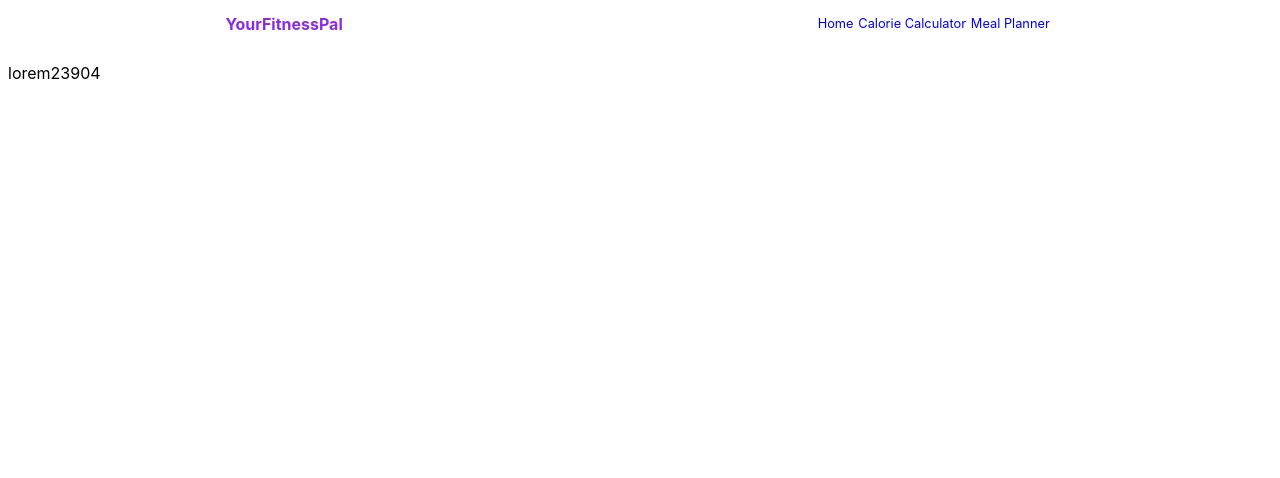
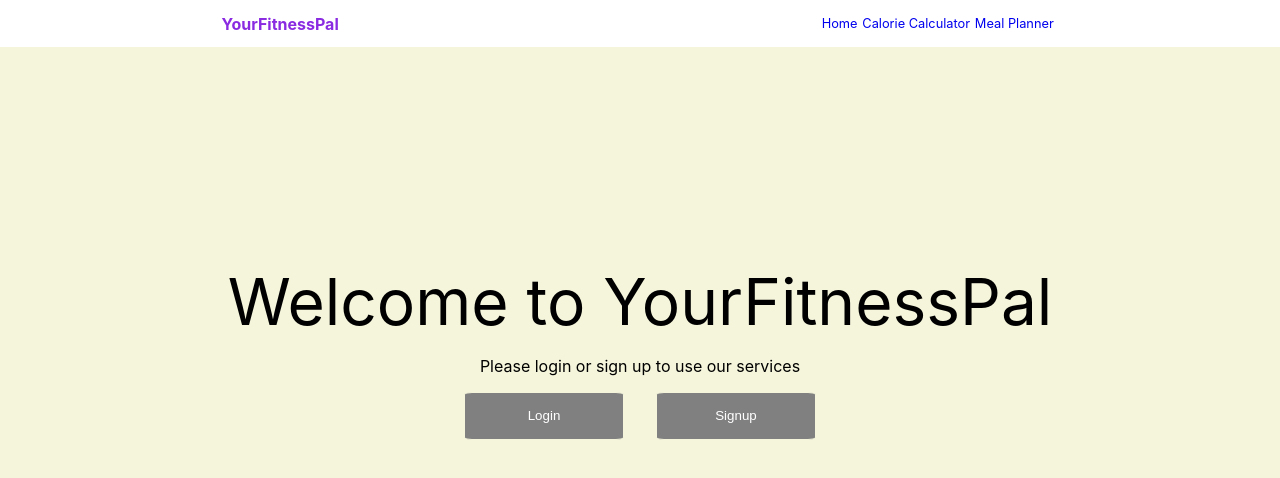
Before and after one commit to Ibrahimabudalah/capstone-client, a React (Create React App) app: page / in a window 1280 px wide. Shown: the top 478 px of the page. Built offline with nearby package versions, Linux system fonts and the light colour scheme.

Commit message:
updated and styled the Home page (still need to add button links)

```diff
--- a/src/Components/Nav/Nav.jsx
+++ b/src/Components/Nav/Nav.jsx
@@ -6,7 +6,9 @@ function Nav() {
   return (
     <div className="nav">
       <div className="nav__left">
-        <h1 className="nav__title">YourFitnessPal</h1>
+        <Link to="/">
+          <h1 className="nav__title">YourFitnessPal</h1>
+        </Link>
       </div>
       <div className="nav__right">
         <ul className="nav__list">
--- a/src/Pages/Home/Home.jsx
+++ b/src/Pages/Home/Home.jsx
@@ -1,9 +1,17 @@
 import React from "react";
+import "./Home.scss";
 
 function Home() {
   return (
-    <div>
-      <p>lorem23904</p>
+    <div className="home">
+      <div  className="home__container">
+        <p className="home__header">Welcome to YourFitnessPal</p>
+        <p className="home__text">Please login or sign up to use our services</p>
+        <div className="home__container-two">
+          <button className="home__button">Login</button>
+          <button className="home__button">Signup</button>
+        </div>
+      </div>
     </div>
   );
 }
--- a/src/Pages/Home/Home.scss
+++ b/src/Pages/Home/Home.scss
@@ -0,0 +1,36 @@
+
+
+.home{
+    // background-image: url(../../Assets/images/background.jpg);
+    background-color: beige;
+    background-position: center;
+    height: 95vh;
+    &__container{
+        width: 80%;
+        height: 80%;
+        margin-left: 8rem;
+        // background-color: white;
+        // opacity: 60%;
+        display:flex;
+        flex-direction: column;
+        justify-content: center;
+        align-items: center;
+    }
+    &__header{
+        font-size: 4rem;
+        color: black;
+        margin: 0;
+    }
+    &__text{
+        color: black;
+    }
+    &__button{
+        background-color: grey;
+        color: white;
+        width: 10rem;
+        height: 3rem;
+        border: 1px solid beige;
+        border-radius:5%;
+        margin: 0 1rem;
+    }
+}
--- a/src/styles/partials/_global.scss
+++ b/src/styles/partials/_global.scss
@@ -1,5 +1,5 @@
 body{
-    margin: 0 0.5rem;
+    margin: 0 0;
     padding: 0;
 }
 a{
```
Also changed, not shown: src/Assets/images/background.jpg (added).
